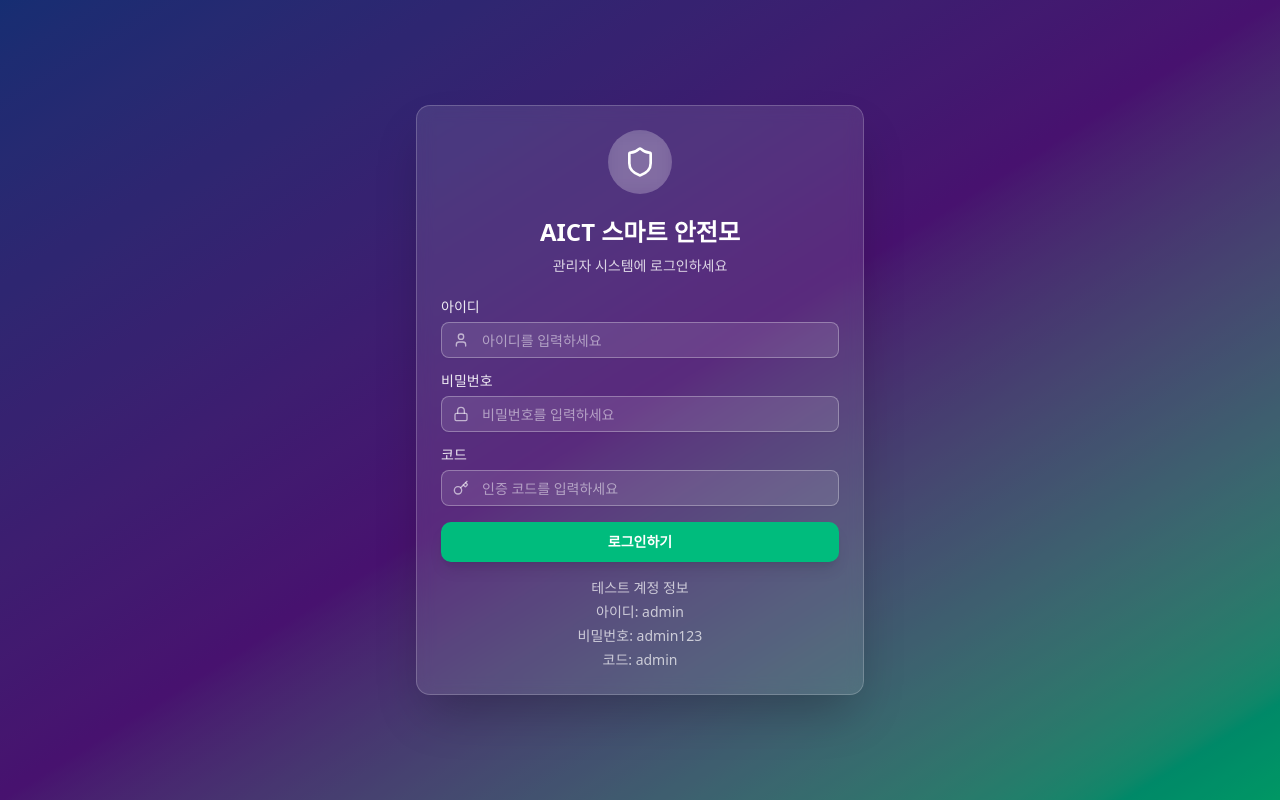
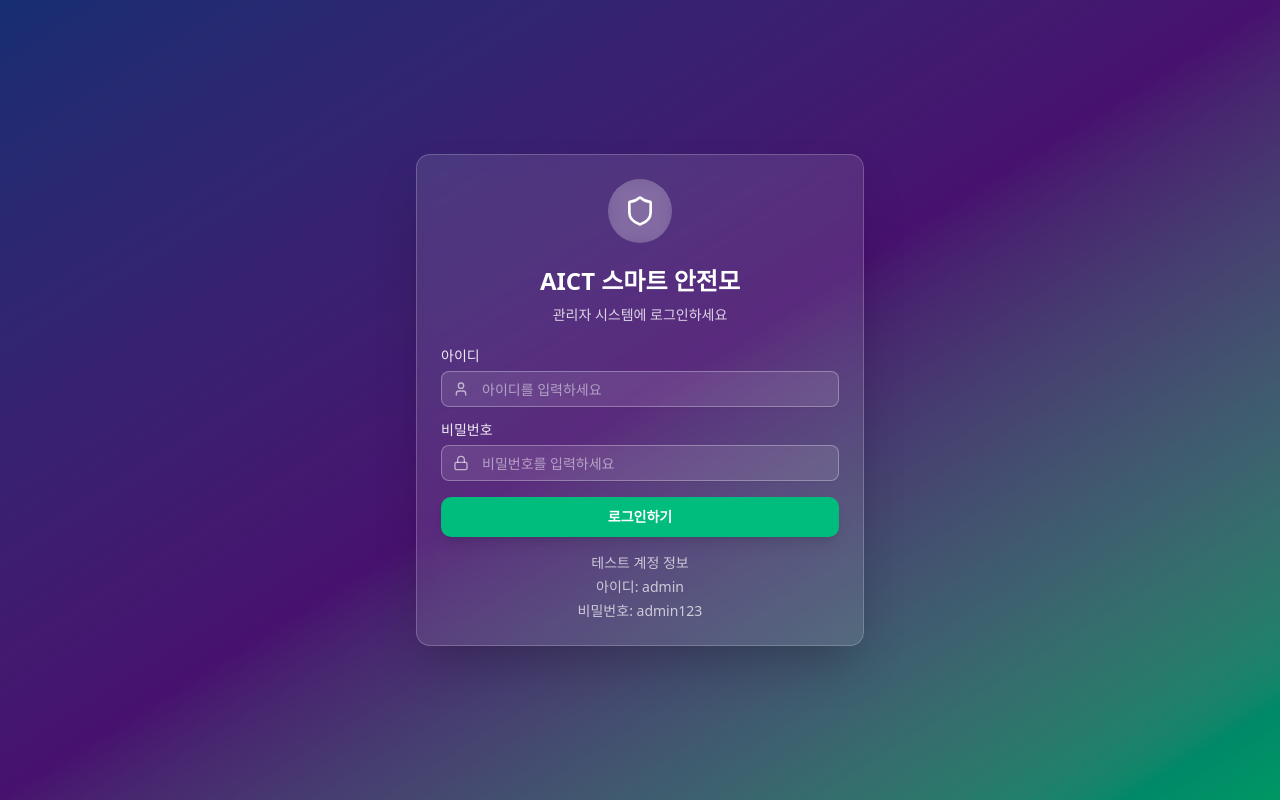
Before and after one commit to KSU-SmartHelmet/frontend, a React (Vite) app: page / in a window 1280 px wide. Built offline with nearby package versions, Linux system fonts and the light colour scheme; no server answers.

Commit message:
feat(#4): 로그인 API 구현

```diff
--- a/src/components/login-page.tsx
+++ b/src/components/login-page.tsx
@@ -3,14 +3,17 @@ import { Button } from "@/components/ui/button";
 import { Input } from "@/components/ui/input";
 import { Label } from "@/components/ui/label";
 import { Card, CardContent, CardDescription, CardHeader, CardTitle } from "@/components/ui/card";
-import { Shield, User, Lock, Key } from "lucide-react";
+import { Shield, User, Lock,  } from "lucide-react";
 import { useNavigate } from "react-router";
 
 export function LoginPage() {
+  const env = {
+    SERVER_URL: import.meta.env.VITE_SERVER_URL,
+  };
+
   const [formData, setFormData] = useState({
     id: "",
     password: "",
-    code: "",
   });
   const [error, setError] = useState("");
   const navigate = useNavigate();
@@ -23,19 +26,43 @@ export function LoginPage() {
     e.preventDefault();
     setError("");
 
-    if (formData.id !== "admin" || formData.password !== "admin123" || formData.code !== "admin") {
-      setError("아이디, 비밀번호 또는 코드가 올바르지 않습니다.");
+    // TODO: 개발용 계정 (배포시 삭제)
+    if (formData.id === "admin" && formData.password === "admin123") {
+      navigate("/dashboard");
+    }
+
+    if (!formData.id) {
+      setError("아이디를 입력해 주세요.");
+      return;
+    }
+    if (!formData.password) {
+      setError("비밀번호를 입력해 주세요.");
       return;
     }
 
-    localStorage.setItem(
-      "user",
-      JSON.stringify({
-        id: formData.id,
-        name: "관리자",
-      })
-    );
-    navigate("/dashboard");
+    fetch(`${env.SERVER_URL}/api/signin`, {
+      method: "POST",
+      headers: {
+        "Content-Type": "application/json",
+      },
+      body: JSON.stringify({
+        "userId": formData.id,
+        "password": formData.password,
+      }),
+    })
+        .then(res => {
+          if (!res.ok)
+            throw new Error(res.statusText);
+          return res.json();
+        })
+        .then(res => {
+          localStorage.setItem("accessToken", res.data);
+          navigate("/dashboard");
+        })
+        .catch(err => {
+          setError("아이디 혹은 비밀번호가 올바르지 않습니다.");
+          console.error(err);
+        })
   };
 
   return (
@@ -89,23 +116,6 @@ export function LoginPage() {
               </div>
             </div>
 
-            <div className="space-y-2">
-              <Label htmlFor="code" className="text-white/90 font-medium">
-                코드
-              </Label>
-              <div className="relative">
-                <Key className="absolute left-3 top-1/2 transform -translate-y-1/2 w-4 h-4 text-white/60" />
-                <Input
-                  id="code"
-                  type="text"
-                  value={formData.code}
-                  onChange={(e) => handleInputChange("code", e.target.value)}
-                  className="pl-10 bg-white/10 border-white/30 text-white placeholder:text-white/50 focus:border-white/50 focus:ring-white/20"
-                  placeholder="인증 코드를 입력하세요"
-                />
-              </div>
-            </div>
-
             {error && <p className="text-red-400 text-sm text-center">{error}</p>}
 
             <Button
@@ -116,11 +126,11 @@ export function LoginPage() {
               로그인하기
             </Button>
 
+            {/*TODO: 배포 시 삭제 (개발용)*/}
             <div className="text-white/70 text-sm text-center space-y-1">
               <p>테스트 계정 정보</p>
               <p>아이디: admin</p>
               <p>비밀번호: admin123</p>
-              <p>코드: admin</p>
             </div>
           </form>
         </CardContent>
```
